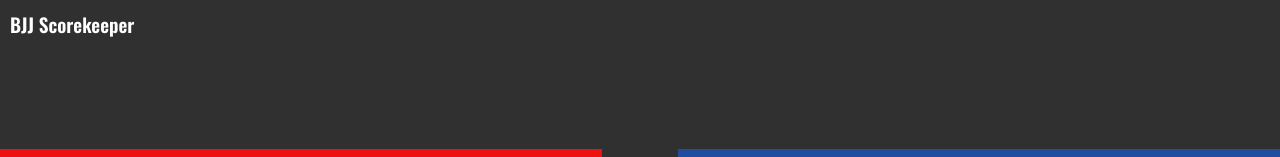
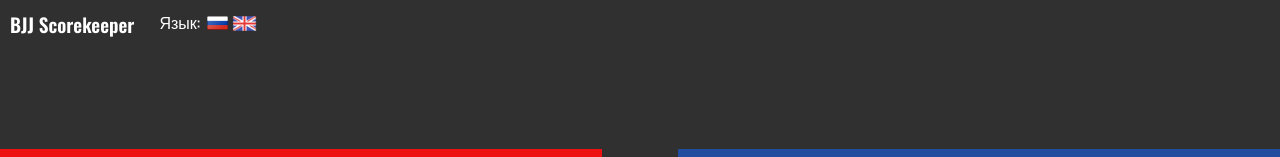
Before and after one commit to Maracash41/BJJ-Scorekeeper, a React (Vite) app: page / in a window 1280 px wide. Shown: the top 157 px of the page. Built offline with nearby package versions, Linux system fonts and the light colour scheme.

Commit message:
feat: add Language switcher for choosing language

```diff
--- a/src/components/Header/Header.tsx
+++ b/src/components/Header/Header.tsx
@@ -1,4 +1,5 @@
 import React from "react";
+import LanguageSwitcher from "../LanguageSwitcher/LanguageSwitcher";
 import classes from "./header.module.css";
 
 const Header: React.FC = () => {
@@ -7,6 +8,7 @@ const Header: React.FC = () => {
       <div className={classes.headerHeading}>
         <h1 className={classes.mainHeading}>BJJ Scorekeeper</h1>
       </div>
+      <LanguageSwitcher />
     </header>
   );
 };
--- a/src/components/Header/header.module.css
+++ b/src/components/Header/header.module.css
@@ -2,8 +2,10 @@
 
 .header {
   display: flex;
+  gap: 25px;
   margin-bottom: 10px;
   padding: 10px;
+  color: var(--main-font-color);
 }
 
 .headerHeading {
--- /dev/null
+++ b/src/components/LanguageSwitcher/LanguageSwitcher.tsx
@@ -0,0 +1,44 @@
+import React from "react";
+import classes from "./languageSwitcher.module.css";
+import { useLanguage } from "../../utils/LanguageContext";
+import flagRf from "../../assets/flag_rf.png";
+import flagEn from "../../assets/flag_en.png";
+
+const LanguageSwitcher: React.FC = () => {
+  const context = useLanguage();
+  const setLang = (lang: string) => {
+    if (lang === "ru") context.setLanguage("ru");
+    if (lang === "en") context.setLanguage("en");
+  };
+  return (
+    <div className={classes.languageSwitcher}>
+      <p className={classes.languageSwitcherText}>
+        {context.getTranslation("language")}
+      </p>
+      <div className={classes.languageSwitcherBtns}>
+        <button
+          className={classes.languageSwitcherBtn}
+          onClick={() => setLang("ru")}
+        >
+          <img
+            src={flagRf}
+            className={classes.languageSwitcherBtnImg}
+            alt="русский язык"
+          />
+        </button>
+        <button
+          className={classes.languageSwitcherBtn}
+          onClick={() => setLang("en")}
+        >
+          <img
+            src={flagEn}
+            alt="english language"
+            className={classes.languageSwitcherBtnImg}
+          />
+        </button>
+      </div>
+    </div>
+  );
+};
+
+export default LanguageSwitcher;
--- /dev/null
+++ b/src/components/LanguageSwitcher/languageSwitcher.module.css
@@ -0,0 +1,27 @@
+.languageSwitcher {
+  display: flex;
+  gap: 5px;
+  max-width: 80px;
+}
+
+.languageSwitcherText {
+  font-size: 1rem;
+  color: inherit;
+}
+
+.languageSwitcherBtns {
+  display: flex;
+  gap: 2px;
+}
+
+.languageSwitcherBtn {
+  padding: 0;
+  border: none;
+  outline: none;
+  background: transparent;
+  cursor: pointer;
+}
+
+.languageSwitcherBtnImg {
+  width: 25px;
+}
--- /dev/null
+++ b/src/translations/languageSwitcherTranslations.ts
@@ -0,0 +1,12 @@
+const languageSwitcherTranslations = {
+  en: {
+    language: "Language: ",
+  },
+  ru: {
+    language: "Язык: ",
+  },
+};
+
+export type languageSwitcherTranslationsKeys = "language";
+
+export default languageSwitcherTranslations;
--- a/src/translations/translations.ts
+++ b/src/translations/translations.ts
@@ -1,11 +1,14 @@
 import aboutTranslations from "./aboutTranslations";
+import languageSwitcherTranslations from "./languageSwitcherTranslations";
 
 const translations = {
   en: {
     ...aboutTranslations.en,
+    ...languageSwitcherTranslations.en,
   },
   ru: {
     ...aboutTranslations.ru,
+    ...languageSwitcherTranslations.ru,
   },
 };
 
--- /dev/null
+++ b/src/translations/translationsKeys.ts
@@ -0,0 +1,6 @@
+import { aboutTranslationsKeys } from "./aboutTranslations";
+import { languageSwitcherTranslationsKeys } from "./languageSwitcherTranslations";
+
+export type translationsKeys =
+  | aboutTranslationsKeys
+  | languageSwitcherTranslationsKeys;
--- a/src/utils/LanguageContext.tsx
+++ b/src/utils/LanguageContext.tsx
@@ -1,13 +1,12 @@
 import React, { createContext, useContext, useState } from "react";
 import translations from "../translations/translations";
-import { aboutTranslationsKeys } from "../translations/aboutTranslations";
-
+import { translationsKeys } from "../translations/translationsKeys";
 type Language = "en" | "ru";
 
 interface LanguageContextType {
   language: Language;
   setLanguage: (lang: Language) => void;
-  getTranslation: (key: aboutTranslationsKeys) => string;
+  getTranslation: (key: translationsKeys) => string;
 }
 
 const LanguageContext = createContext<LanguageContextType | undefined>(
@@ -19,7 +18,7 @@ export const LanguageProvider: React.FC<{ children: React.ReactNode }> = ({
 }) => {
   const [language, setLanguage] = useState<Language>("ru");
 
-  const getTranslation = (key: aboutTranslationsKeys): string => {
+  const getTranslation = (key: translationsKeys): string => {
     return translations[language][key];
   };
 
```
Also changed, not shown: src/assets/flag_en.png (added), src/assets/flag_rf.png (added).
